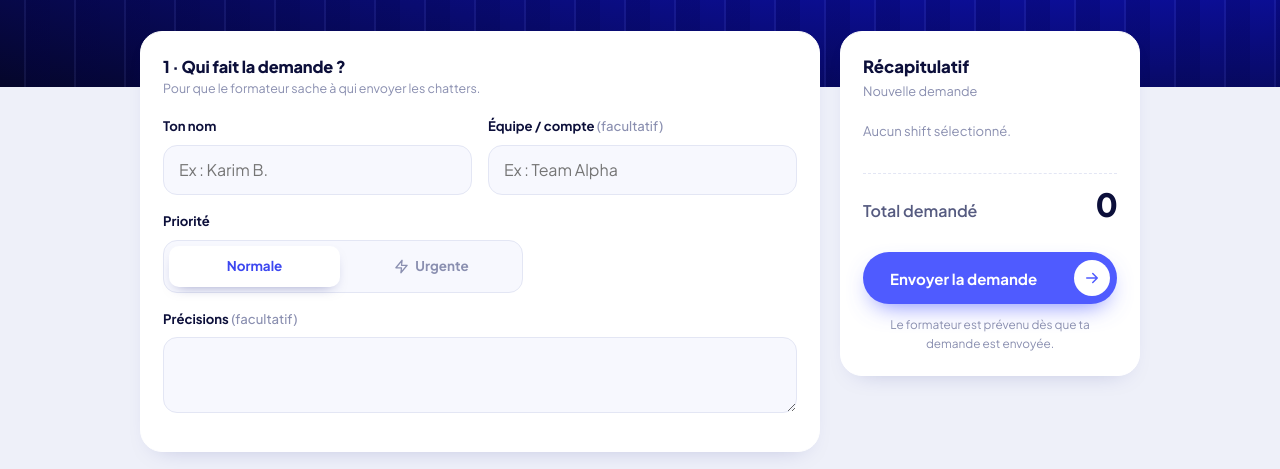
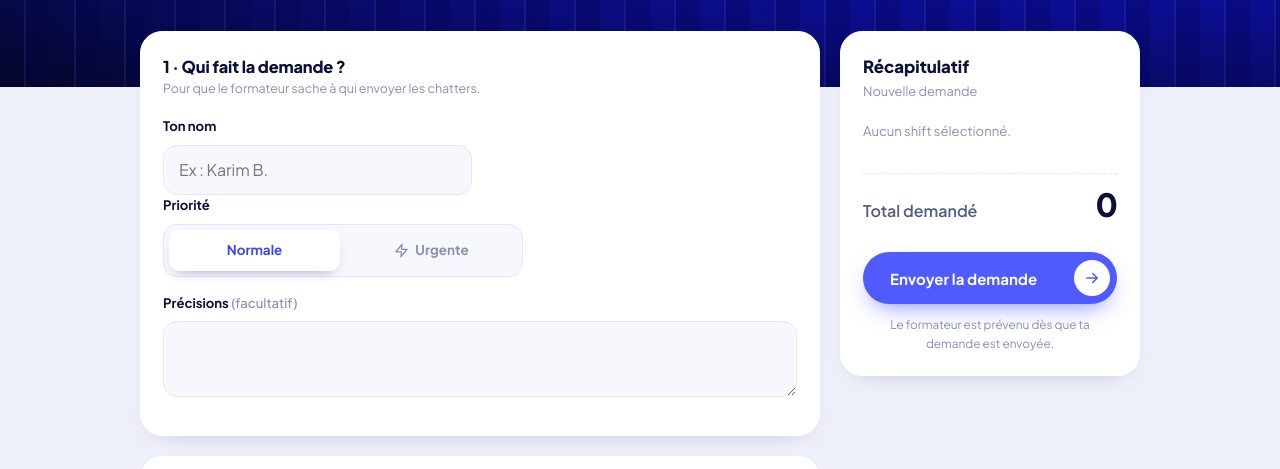
Before and after one commit to dossoumaurice25/Agency, a plain HTML site: page demande.html in a window 1280 px wide. Shown: the part 200-669 px from the top of the page. Drawn offline with nearby package versions, Linux system fonts and the light colour scheme.

Commit message:
Remove optional team input from demande.html
Removed optional team input field from the form.

```diff
--- a/demande.html
+++ b/demande.html
@@ -178,10 +178,6 @@
                 required />
               <small class="error"></small>
             </label>
-            <label class="field">
-              <span>Équipe / compte <em>(facultatif)</em></span>
-              <input type="text" name="team" placeholder="Ex : Team Alpha" maxlength="60" autocomplete="off" />
-            </label>
           </div>
           <div class="field">
             <span>Priorité</span>
```
